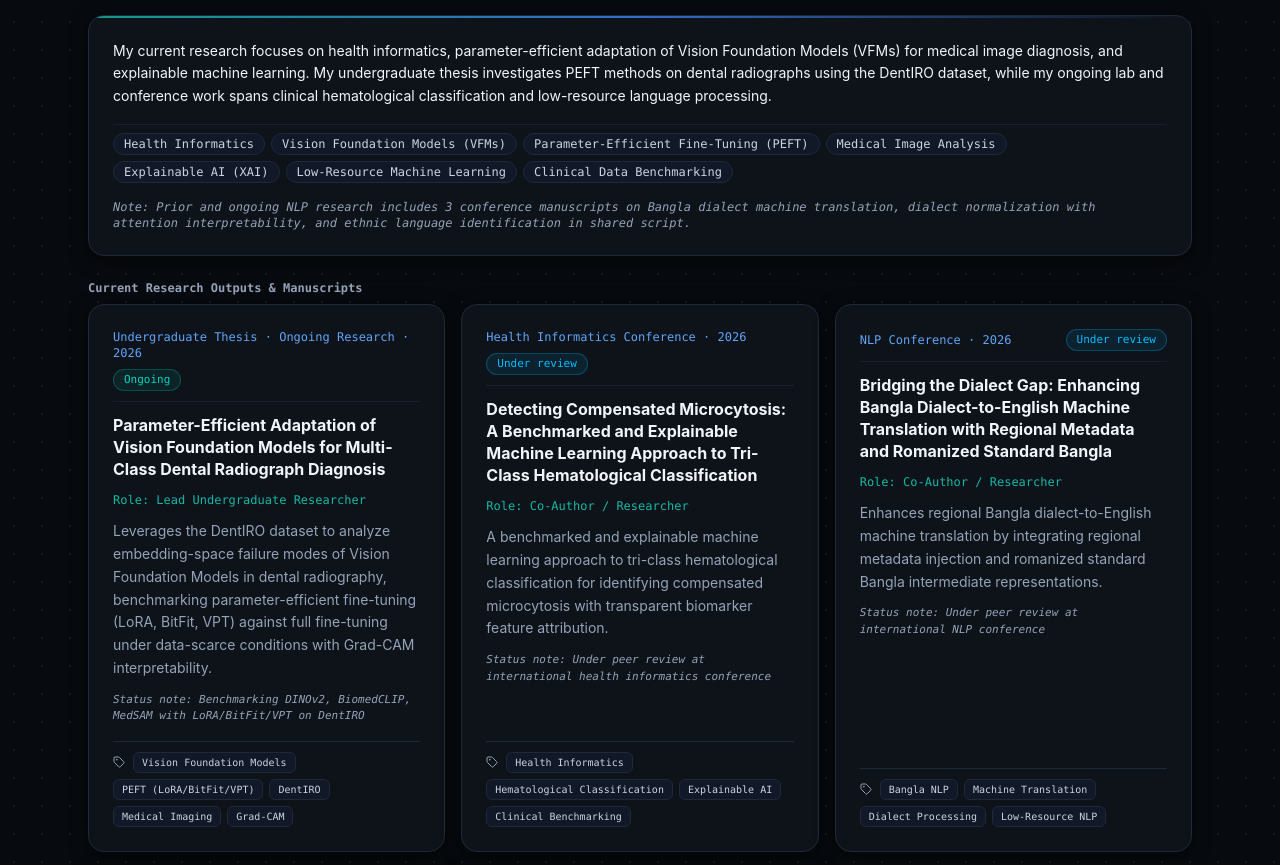
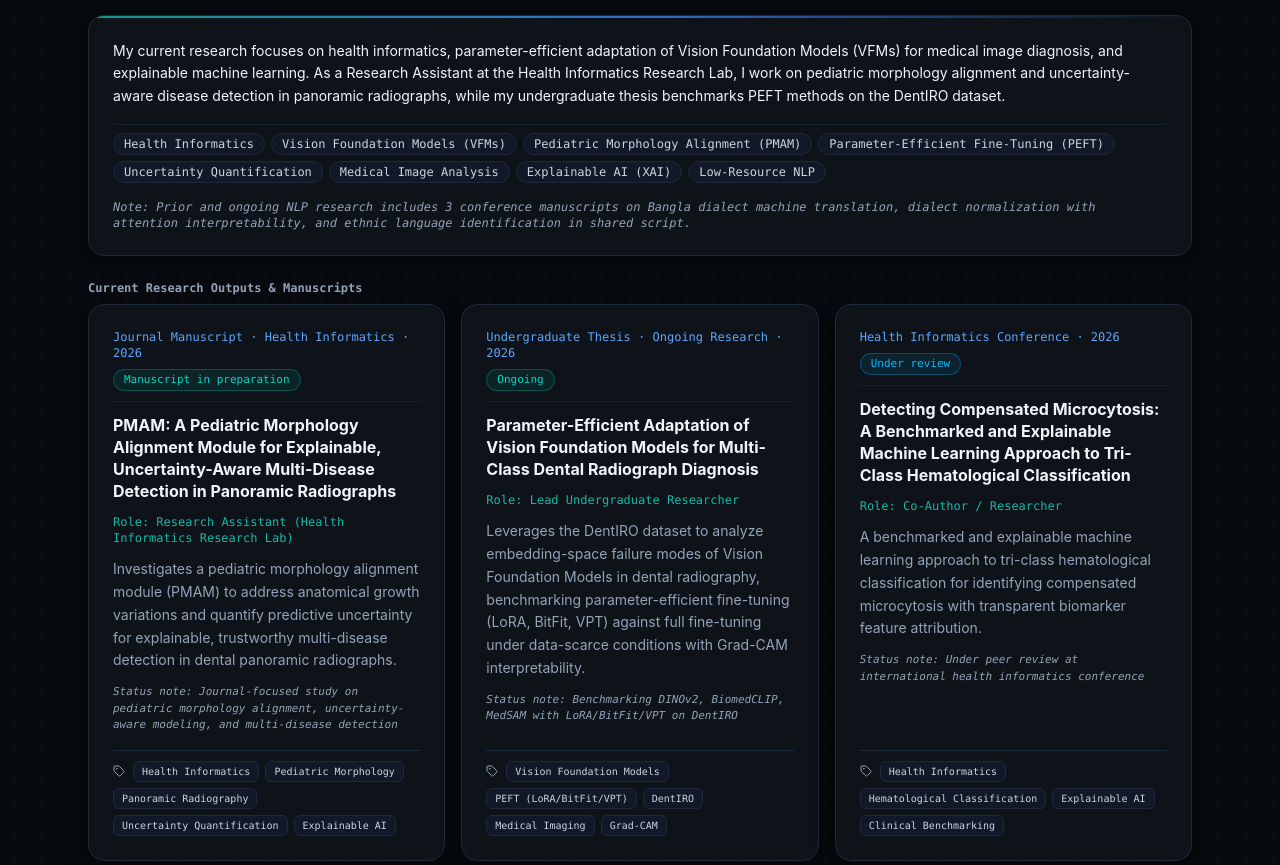
Before and after one commit to anushka06onu/portfolio-site, a Next.js app: page / in a window 1280 px wide. Shown: the part 4220-5085 px from the top of the page. Built offline with nearby package versions, Linux system fonts and the light colour scheme.

Commit message:
feat: add PMAM journal study (Pediatric Morphology Alignment Module for Panoramic Radiographs) as Research Assistant work

```diff
--- a/src/content/research.ts
+++ b/src/content/research.ts
@@ -4,7 +4,7 @@ export const researchDirection = {
   heading: "Research Direction",
   tagline: "Health Informatics, Vision Foundation Models & Trustworthy Machine Learning",
   overview:
-    "My current research focuses on health informatics, parameter-efficient adaptation of Vision Foundation Models (VFMs) for medical image diagnosis, and explainable machine learning. My undergraduate thesis investigates PEFT methods on dental radiographs using the DentIRO dataset, while my ongoing lab and conference work spans clinical hematological classification and low-resource language processing.",
+    "My current research focuses on health informatics, parameter-efficient adaptation of Vision Foundation Models (VFMs) for medical image diagnosis, and explainable machine learning. As a Research Assistant at the Health Informatics Research Lab, I work on pediatric morphology alignment and uncertainty-aware disease detection in panoramic radiographs, while my undergraduate thesis benchmarks PEFT methods on the DentIRO dataset.",
 
   corePillars: [
     {
@@ -13,25 +13,26 @@ export const researchDirection = {
         "Evaluating and fine-tuning foundation models (DINOv2, BiomedCLIP, MedSAM) with LoRA, BitFit, and VPT for data-scarce medical imaging domains."
     },
     {
+      title: "Pediatric Morphology & Uncertainty-Aware AI",
+      description:
+        "Developing morphological alignment modules (PMAM) and uncertainty-quantified frameworks for explainable multi-disease detection in pediatric radiography."
+    },
+    {
       title: "Health Informatics & Hematological ML",
       description:
         "Developing benchmarked, calibrated, and interpretable machine learning pipelines for complex clinical classification and disease detection."
-    },
-    {
-      title: "Explainable AI & Model Interpretability",
-      description:
-        "Applying TreeSHAP, attention-based interpretability, and transformer-adapted Grad-CAM to ensure transparency and clinical alignment."
     }
   ],
 
   topics: [
     "Health Informatics",
     "Vision Foundation Models (VFMs)",
+    "Pediatric Morphology Alignment (PMAM)",
     "Parameter-Efficient Fine-Tuning (PEFT)",
+    "Uncertainty Quantification",
     "Medical Image Analysis",
     "Explainable AI (XAI)",
-    "Low-Resource Machine Learning",
-    "Clinical Data Benchmarking"
+    "Low-Resource NLP"
   ],
 
   historyNote:
@@ -53,6 +54,17 @@ export const thesisDetails = {
 };
 
 export const researchOutputs: ResearchOutput[] = [
+  {
+    title: "PMAM: A Pediatric Morphology Alignment Module for Explainable, Uncertainty-Aware Multi-Disease Detection in Panoramic Radiographs",
+    venueOrType: "Journal Manuscript · Health Informatics",
+    role: "Research Assistant (Health Informatics Research Lab)",
+    status: "Manuscript in preparation",
+    statusNote: "Journal-focused study on pediatric morphology alignment, uncertainty-aware modeling, and multi-disease detection",
+    year: "2026",
+    summary:
+      "Investigates a pediatric morphology alignment module (PMAM) to address anatomical growth variations and quantify predictive uncertainty for explainable, trustworthy multi-disease detection in dental panoramic radiographs.",
+    topics: ["Health Informatics", "Pediatric Morphology", "Panoramic Radiography", "Uncertainty Quantification", "Explainable AI"]
+  },
   {
     title: "Parameter-Efficient Adaptation of Vision Foundation Models for Multi-Class Dental Radiograph Diagnosis",
     venueOrType: "Undergraduate Thesis · Ongoing Research",
```
Also changed, not shown: 1 other file (tests, documents, lock files or other folders).
